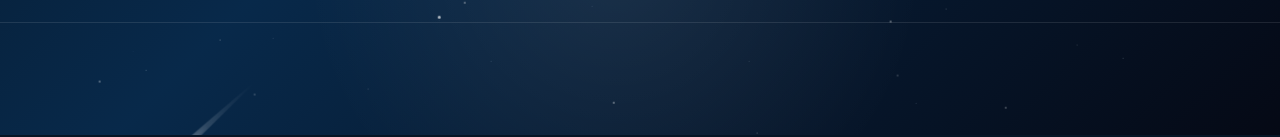
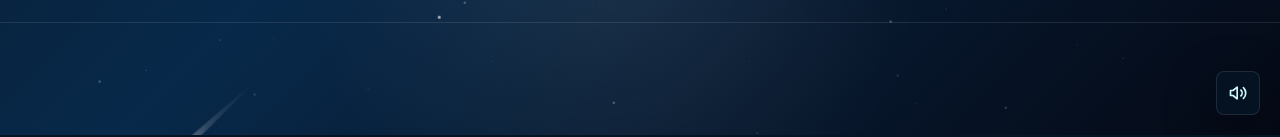
Before and after one commit to qw3rblue/blue-portfolio, a Next.js app: page / in a window 1280 px wide. Shown: the part 665-802 px from the top of the page. Built offline with nearby package versions, Linux system fonts and the light colour scheme.

Commit message:
feat: aura audio bro

```diff
--- /dev/null
+++ b/app/components/site-audio.tsx
@@ -0,0 +1,100 @@
+"use client";
+
+import { useEffect, useRef, useState } from "react";
+
+const AUDIO_SRC = "/background.mp3";
+
+export function SiteAudio() {
+  const audioRef = useRef<HTMLAudioElement>(null);
+  const [isPlaying, setIsPlaying] = useState(false);
+
+  useEffect(() => {
+    const audio = audioRef.current;
+
+    if (!audio) {
+      return;
+    }
+
+    const playAudio = async () => {
+      try {
+        await audio.play();
+        setIsPlaying(true);
+      } catch {
+        setIsPlaying(false);
+      }
+    };
+
+    const playAfterInteraction = () => {
+      void playAudio();
+      window.removeEventListener("pointerdown", playAfterInteraction);
+      window.removeEventListener("keydown", playAfterInteraction);
+    };
+
+    void playAudio();
+    window.addEventListener("pointerdown", playAfterInteraction, { once: true });
+    window.addEventListener("keydown", playAfterInteraction, { once: true });
+
+    return () => {
+      window.removeEventListener("pointerdown", playAfterInteraction);
+      window.removeEventListener("keydown", playAfterInteraction);
+    };
+  }, []);
+
+  const toggleAudio = async () => {
+    const audio = audioRef.current;
+
+    if (!audio) {
+      return;
+    }
+
+    if (audio.paused) {
+      try {
+        await audio.play();
+        setIsPlaying(true);
+      } catch {
+        setIsPlaying(false);
+      }
+      return;
+    }
+
+    audio.pause();
+    setIsPlaying(false);
+  };
+
+  return (
+    <>
+      <audio ref={audioRef} src={AUDIO_SRC} loop preload="auto" />
+      <button
+        type="button"
+        aria-label={isPlaying ? "Pause background music" : "Play background music"}
+        aria-pressed={isPlaying}
+        onClick={toggleAudio}
+        className="fixed bottom-5 right-5 z-50 inline-flex h-11 w-11 items-center justify-center rounded-lg border border-white/10 bg-[#061525]/85 text-cyan-100 shadow-[0_16px_50px_rgba(0,0,0,0.35)] backdrop-blur transition hover:border-cyan-300/50 hover:bg-[#0a2038] focus-visible:outline focus-visible:outline-2 focus-visible:outline-offset-4 focus-visible:outline-cyan-300"
+      >
+        <svg
+          aria-hidden="true"
+          viewBox="0 0 24 24"
+          className="h-5 w-5"
+          fill="none"
+          stroke="currentColor"
+          strokeLinecap="round"
+          strokeLinejoin="round"
+          strokeWidth="2"
+        >
+          <path d="M11 5 6 9H3v6h3l5 4z" />
+          {isPlaying ? (
+            <>
+              <path d="M15.5 8.5a5 5 0 0 1 0 7" />
+              <path d="M18.5 5.5a9 9 0 0 1 0 13" />
+            </>
+          ) : (
+            <>
+              <path d="m16 9 5 5" />
+              <path d="m21 9-5 5" />
+            </>
+          )}
+        </svg>
+      </button>
+    </>
+  );
+}
--- a/app/layout.tsx
+++ b/app/layout.tsx
@@ -1,4 +1,5 @@
 import type { Metadata } from "next";
+import { SiteAudio } from "./components/site-audio";
 import "./globals.css";
 
 export const metadata: Metadata = {
@@ -14,7 +15,10 @@ export default function RootLayout({
 }>) {
   return (
     <html lang="en" className="dark h-full antialiased">
-      <body className="min-h-full flex flex-col">{children}</body>
+      <body className="min-h-full flex flex-col">
+        {children}
+        <SiteAudio />
+      </body>
     </html>
   );
 }
```
Also changed, not shown: 1 other file (tests, documents, lock files or other folders).
